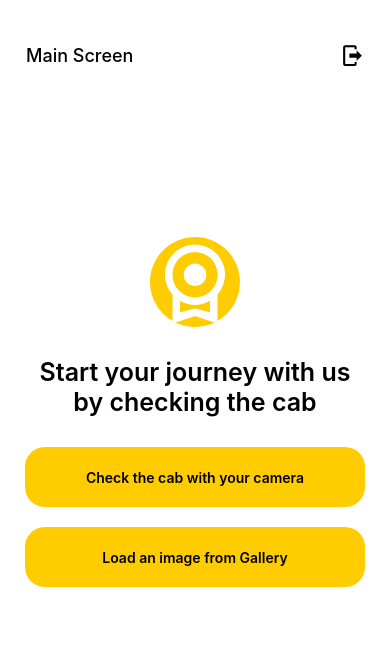
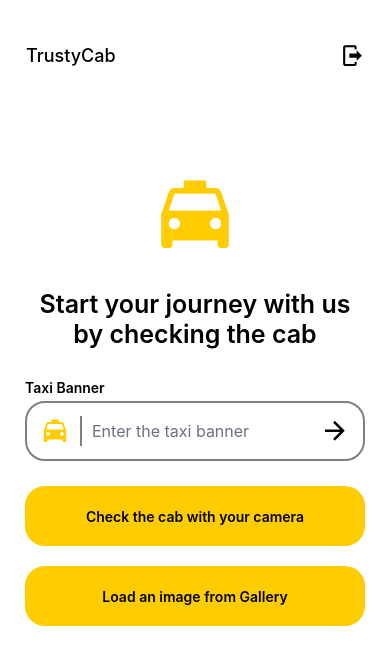
Before and after one commit to heithemkacem/TrustyCab, a React Native app: screen /Dashboard in a window 390 px wide. Shown: the top 664 px of the page. Built offline with nearby package versions, Linux system fonts and the light colour scheme.

Commit message:
add : the styled text input with a submit in it component

```diff
--- a/src/components/icons/IconHeader.js
+++ b/src/components/icons/IconHeader.js
@@ -6,7 +6,11 @@ import { colors } from "../colors";
 import { MaterialCommunityIcons } from "@expo/vector-icons";
 const { white, accent } = colors;
 const IconBg = styled.View`
-  background-color: ${accent};
+  ${(props) => {
+    return props.bgColor
+      ? `background-color: ${props.bgColor}`
+      : `background-color: ${accent}`;
+  }}
   width: ${ScreenHeight * 0.15}px;
   height: ${ScreenHeight * 0.15}px;
   border-radius: ${ScreenHeight * 0.2};
@@ -15,9 +19,9 @@ const IconBg = styled.View`
   align-self: center;
 `;
 
-const IconHeader = ({ name, color, ...props }) => {
+const IconHeader = ({ name, color, bgColor, ...props }) => {
   return (
-    <IconBg style={{ ...props.style }}>
+    <IconBg style={{ ...props.style }} bgColor={bgColor}>
       <MaterialCommunityIcons
         name={name}
         size={ScreenHeight * 0.15}
--- /dev/null
+++ b/src/components/inputs/StyledTextInputWithSubmit.js
@@ -0,0 +1,115 @@
+//!This is the input coponents of all forms
+import React, { useState } from "react";
+import { View, Text, ActivityIndicator } from "react-native";
+import styled from "styled-components/native";
+import { colors } from "../colors";
+import { MaterialCommunityIcons } from "@expo/vector-icons";
+import SmallText from "../texts/SmallText";
+const { white, secondary, accent, lightGray, black } = colors;
+
+const RowContainer = styled.View`
+  display: flex;
+  flex-direction: row;
+  justify-content: space-between;
+  position: relative;
+  top: -10px;
+`;
+const InputField = styled.TextInput`
+  background-color: ${white};
+  padding-left: 65px;
+  padding-right: 65px;
+  font-size: 16px;
+  height: 60px;
+  color: ${black};
+
+  border-width: 2px;
+`;
+
+const LeftIcon = styled.View`
+  position: absolute;
+  top: 37px;
+  left: 15px;
+  z-index: 1;
+  border-right-width: 2px;
+  border-color: ${secondary};
+  padding-right: 10px;
+`;
+const RightSubmit = styled.TouchableOpacity`
+  position: absolute;
+  top: 37px;
+  right: 15px;
+  z-index: 1;
+`;
+
+const StyledTextInput = ({
+  icon,
+  label,
+  errors,
+  isSubmitting,
+  handleSubmit,
+  ...props
+}) => {
+  const [inputBackgroundColor, setInputBackgroundColor] = useState("white");
+  const customOnBlur = () => {
+    props?.onBlur;
+    setInputBackgroundColor("transparent");
+  };
+  const customOnFocus = () => {
+    props?.onFocus;
+    setInputBackgroundColor("transparent");
+  };
+
+  return (
+    <View>
+      <LeftIcon>
+        <MaterialCommunityIcons name={icon} size={30} color={accent} />
+      </LeftIcon>
+
+      <SmallText style={{ fontWeight: "600", marginBottom: 5 }}>
+        {label}
+      </SmallText>
+
+      <InputField
+        {...props}
+        placeholderTextColor={lightGray}
+        style={{
+          backgroundColor: inputBackgroundColor,
+          ...props?.style,
+          borderRadius: 20,
+          borderColor: errors ? "red" : secondary,
+        }}
+        onBlur={customOnBlur}
+        onFocus={customOnFocus}
+      />
+
+      {
+        //if there is an error show the error message and the icon of error message
+        errors && (
+          //show text that contain the error message
+          <RowContainer>
+            <Text style={{ color: "red", fontWeight: 500 }}>{errors}</Text>
+            <MaterialCommunityIcons name="alert-circle" size={25} color="red" />
+          </RowContainer>
+        )
+      }
+
+      {!isSubmitting && (
+        <RightSubmit onPress={handleSubmit}>
+          <MaterialCommunityIcons
+            name={"arrow-right"}
+            size={30}
+            style={{ fontWeight: "600" }}
+            color={black}
+          ></MaterialCommunityIcons>
+        </RightSubmit>
+      )}
+      {isSubmitting && (
+        <RightSubmit disabled={true}>
+          <ActivityIndicator size="small" color={black}></ActivityIndicator>
+        </RightSubmit>
+      )}
+    </View>
+  );
+};
+
+export default StyledTextInput;
--- a/src/navigators/RootStack.js
+++ b/src/navigators/RootStack.js
@@ -61,7 +61,7 @@ const RootStack = () => {
               component={Dashboard}
               options={{
                 headerLeft: () => null,
-                headerTitle: "Main Screen",
+                headerTitle: "TrustyCab",
                 //logout button
                 headerRight: () => (
                   <Pressable
--- a/src/screens/Dashboard.js
+++ b/src/screens/Dashboard.js
@@ -1,13 +1,17 @@
 import React, { useState } from "react";
 import MainContainer from "../components/containers/MainContainer";
-import { View, ScrollView } from "react-native";
+import { View, ScrollView, ActivityIndicator } from "react-native";
 import RegularButton from "../components/buttons/RegularButton";
 import IconHeader from "../components/icons/IconHeader";
 import BigText from "../components/texts/BigText";
 import * as ImagePicker from "expo-image-picker";
 import { moveTo } from "../util/moveTo";
-
+import { Formik } from "formik";
+import { taxiBannerSchema } from "../util/validationSchemas";
+import StyledTextInputWithSubmit from "../components/inputs/StyledTextInputWithSubmit";
+import { colors } from "../components/colors";
 const Dashboard = ({ navigation }) => {
+  const { accent, white } = colors;
   const [image, setImage] = useState(null);
   const pickImage = async () => {
     // No permissions request is necessary for launching the image library
@@ -26,11 +30,16 @@ const Dashboard = ({ navigation }) => {
     <MainContainer>
       <View
         style={{
-          marginTop: "30%",
+          marginTop: "10%",
         }}
       >
         <ScrollView showsVerticalScrollIndicator={false}>
-          <IconHeader name="license" style={{ marginBottom: 30 }} />
+          <IconHeader
+            name="taxi"
+            style={{ marginBottom: 30 }}
+            color={accent}
+            bgColor={white}
+          />
           <BigText
             style={{
               marginBottom: 30,
@@ -39,6 +48,39 @@ const Dashboard = ({ navigation }) => {
           >
             Start your journey with us by checking the cab
           </BigText>
+          <Formik
+            initialValues={{ taxiBanner: "" }}
+            validationSchema={taxiBannerSchema}
+            onSubmit={(values) => {
+              alert(values);
+            }}
+          >
+            {({
+              handleChange,
+              handleBlur,
+              handleSubmit,
+              values,
+              isSubmitting,
+              errors,
+              touched,
+            }) => (
+              <>
+                <StyledTextInputWithSubmit
+                  icon="taxi"
+                  label={"Taxi Banner"}
+                  placeholder={"Enter the taxi banner"}
+                  autoCapitalize="none"
+                  onChangeText={handleChange("taxiBanner")}
+                  onBlur={handleBlur("taxiBanner")}
+                  style={{ marginBottom: 25 }}
+                  value={values.taxiBanner}
+                  errors={touched.taxiBanner && errors.taxiBanner}
+                  isSubmitting={isSubmitting}
+                  handleSubmit={handleSubmit}
+                />
+              </>
+            )}
+          </Formik>
           <RegularButton onPress={() => moveTo(navigation, "Camera")}>
             Check the cab with your camera
           </RegularButton>
--- a/src/screens/TaxiScreen.js
+++ b/src/screens/TaxiScreen.js
@@ -2,7 +2,7 @@ import React from "react";
 import { View } from "react-native";
 
 const TaxiScreen = () => {
-  return <View>TaxiScreen</View>;
+  return <View></View>;
 };
 
 export default TaxiScreen;
--- a/src/util/validationSchemas.js
+++ b/src/util/validationSchemas.js
@@ -5,6 +5,9 @@ export const ForgetPassSchema = Yup.object().shape({
   email: Yup.string()
     .email("Please enter a valid email address")
     .required("Please enter your email address"),
+});
+export const taxiBannerSchema = Yup.object().shape({
+  taxiBanner: Yup.number().required("Please enter the taxi banner"),
 });
 
 //!Signup Schema
```
